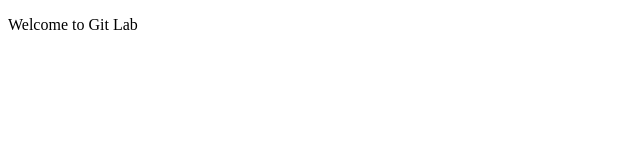
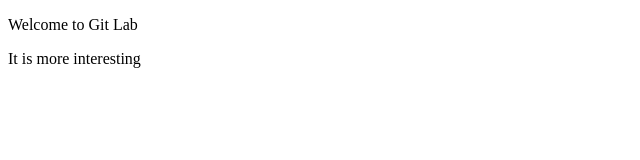
Before and after one commit to sarat-gautham/Git_work, a plain HTML site: page index.html in a window 1280 px wide. Shown: the whole page, without its empty margins (0-640 px from the left). Drawn offline with Linux system fonts and the light colour scheme.

Commit message:
Content added

```diff
--- a/index.html
+++ b/index.html
@@ -7,5 +7,6 @@
 </head>
 <body>
     <p> Welcome to Git Lab </p>
+    <p> It is more interesting</p>
 </body>
 </html>
```
